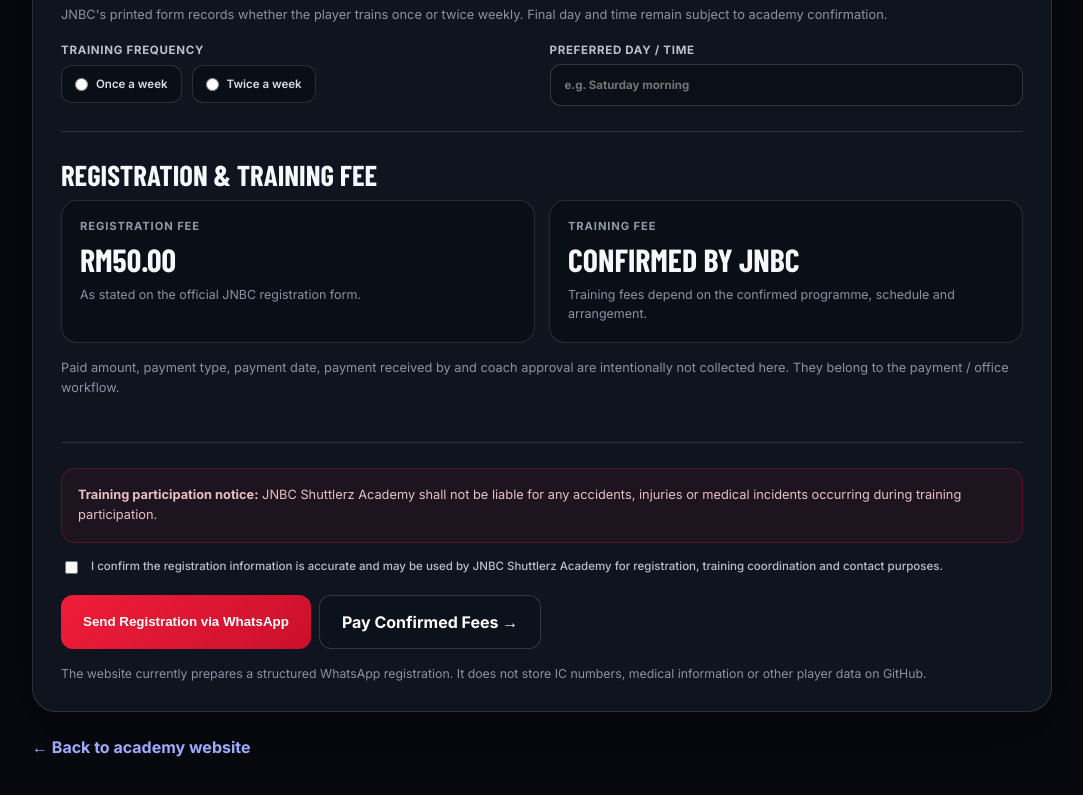
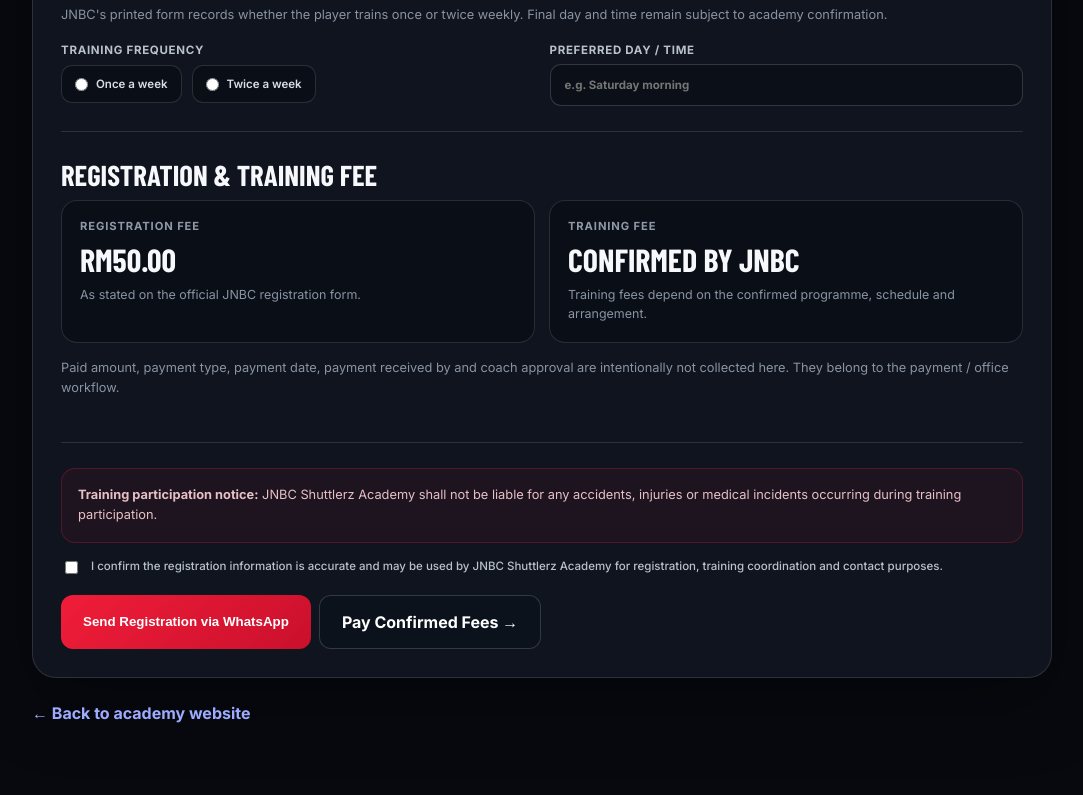
Before and after one commit to shukritobi/jnbc-shuttlerz-badminton-academy, a plain HTML site: page register.html in a window 1280 px wide. Shown: the part 1709-2504 px from the top of the page, without its empty margins (98-1181 px from the left). Drawn offline with nearby package versions, Linux system fonts and the light colour scheme; a web font is replaced by a local one.

Commit message:
Remove registration form data note

```diff
--- a/register.html
+++ b/register.html
@@ -49,7 +49,7 @@
 
 <section class="section"><h2>Registration & Training Fee</h2><div class="fee-box"><div class="fee-card"><span>Registration Fee</span><strong>RM50.00</strong><p>As stated on the official JNBC registration form.</p></div><div class="fee-card"><span>Training Fee</span><strong>Confirmed by JNBC</strong><p>Training fees depend on the confirmed programme, schedule and arrangement.</p></div></div><p class="section-intro" style="margin-top:15px">Paid amount, payment type, payment date, payment received by and coach approval are intentionally not collected here. They belong to the payment / office workflow.</p></section>
 
-<section class="section"><div class="disclaimer"><strong>Training participation notice:</strong> JNBC Shuttlerz Academy shall not be liable for any accidents, injuries or medical incidents occurring during training participation.</div><label class="check" style="margin-top:15px"><input type="checkbox" id="consent" required><span>I confirm the registration information is accurate and may be used by JNBC Shuttlerz Academy for registration, training coordination and contact purposes.</span></label><div class="actions"><button class="btn" type="submit">Send Registration via WhatsApp</button><a class="btn secondary" href="payment.html">Pay Confirmed Fees →</a></div><p class="note">The website currently prepares a structured WhatsApp registration. It does not store IC numbers, medical information or other player data on GitHub.</p></section>
+<section class="section"><div class="disclaimer"><strong>Training participation notice:</strong> JNBC Shuttlerz Academy shall not be liable for any accidents, injuries or medical incidents occurring during training participation.</div><label class="check" style="margin-top:15px"><input type="checkbox" id="consent" required><span>I confirm the registration information is accurate and may be used by JNBC Shuttlerz Academy for registration, training coordination and contact purposes.</span></label><div class="actions"><button class="btn" type="submit">Send Registration via WhatsApp</button><a class="btn secondary" href="payment.html">Pay Confirmed Fees →</a></div></section>
 </form><a class="back" href="index.html">← Back to academy website</a></div></main>
 <script>
 const radios=[...document.querySelectorAll('input[name="relationship"]')],otherWrap=document.getElementById('otherWrap');radios.forEach(r=>r.addEventListener('change',()=>{otherWrap.style.display=r.value==='Other'&&r.checked?'block':'none'}));
```
